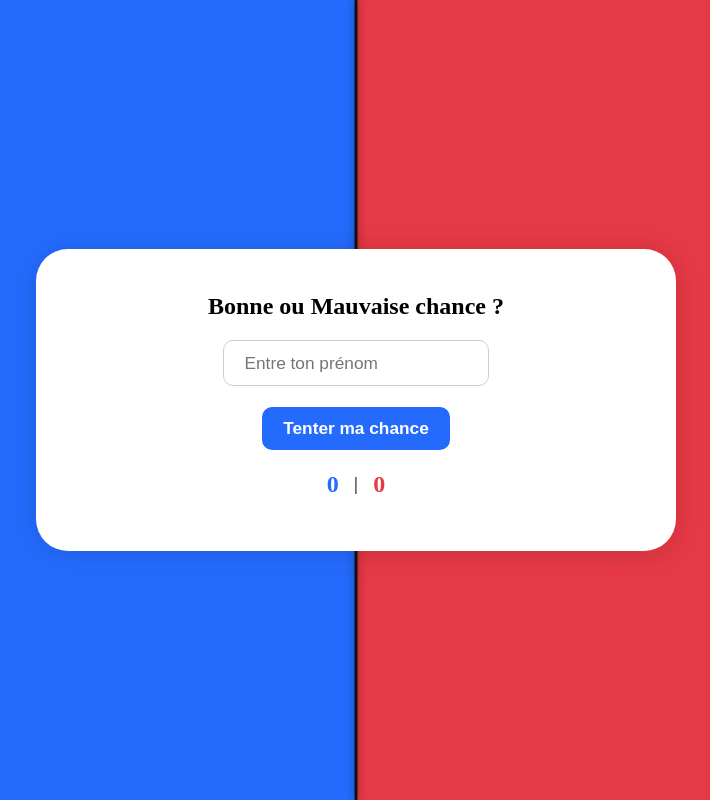
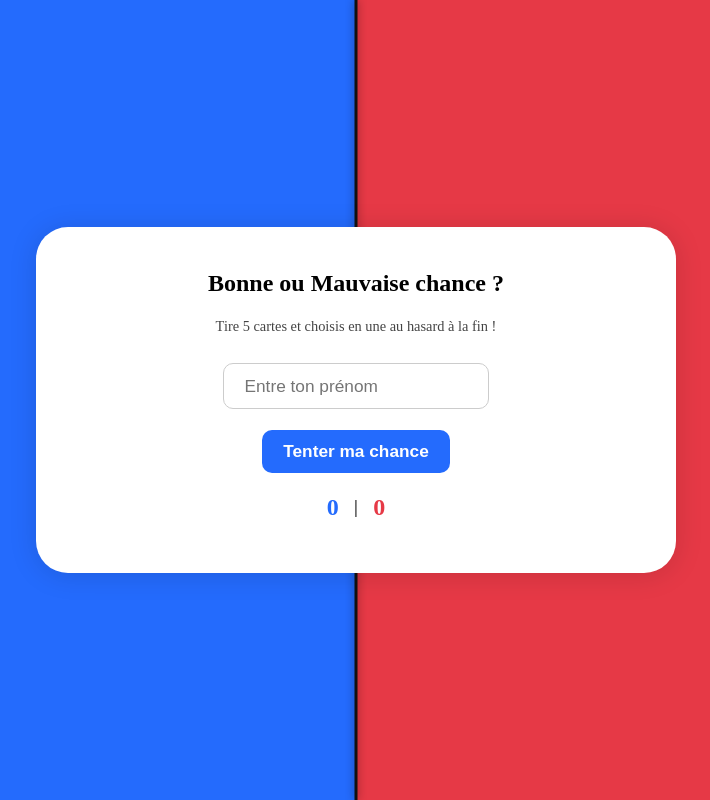
Before and after one commit to AlainBonneau/goodrorbad, a Vue app: page / in a window 1280 px wide. Shown: the whole page, without its empty margins (284-994 px from the left). Built offline with nearby package versions, Linux system fonts and the light colour scheme.

Commit message:
add subtitle

```diff
--- a/src/components/GoodOrBad.css
+++ b/src/components/GoodOrBad.css
@@ -5,6 +5,13 @@
   align-items: center;
   justify-content: center;
   background: linear-gradient(to right, #246bfd 0 50%, #e63946 50% 100%);
+}
+.subtitle {
+    font-size: 0.9rem;
+    color: #444;
+    margin-bottom: 0.5rem;
+    text-align: center;
+    max-width: 500px;
 }
 .separator {
   position: absolute;
--- a/src/components/GoodOrBad.vue
+++ b/src/components/GoodOrBad.vue
@@ -2,6 +2,9 @@
   <div class="good-bad-bg">
     <div class="center-content">
       <h2>Bonne ou Mauvaise chance ?</h2>
+      <p class="subtitle">
+        Tire 5 cartes et choisis en une au hasard à la fin !
+      </p>
       <input
         v-model="name"
         :disabled="attempts >= maxAttempts || finalCardPicked"
```
